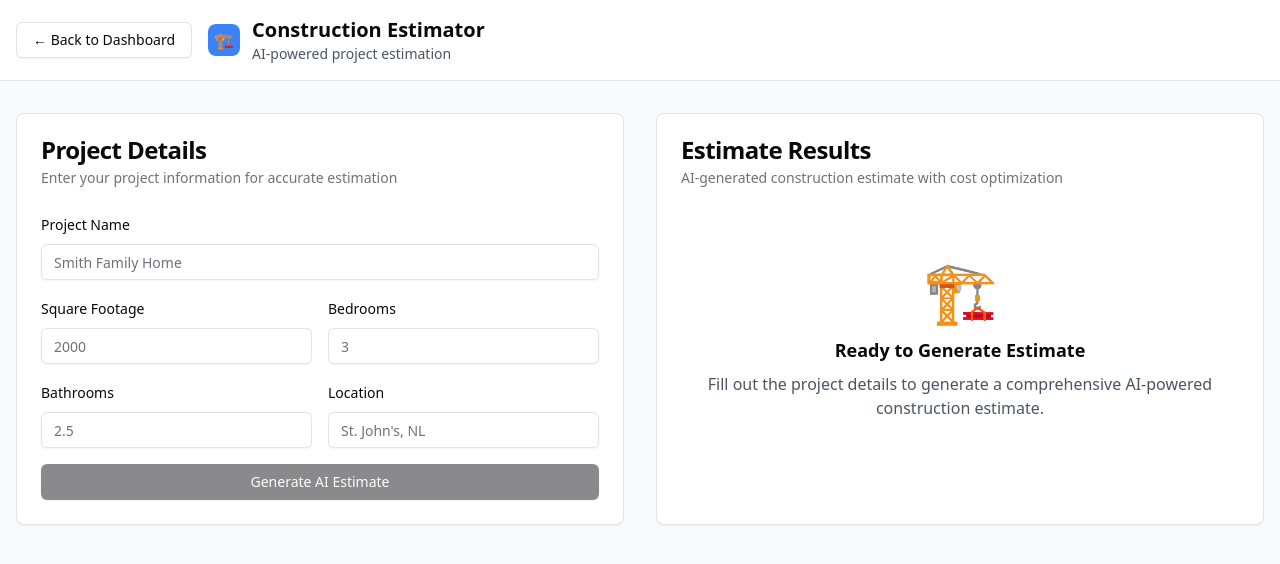
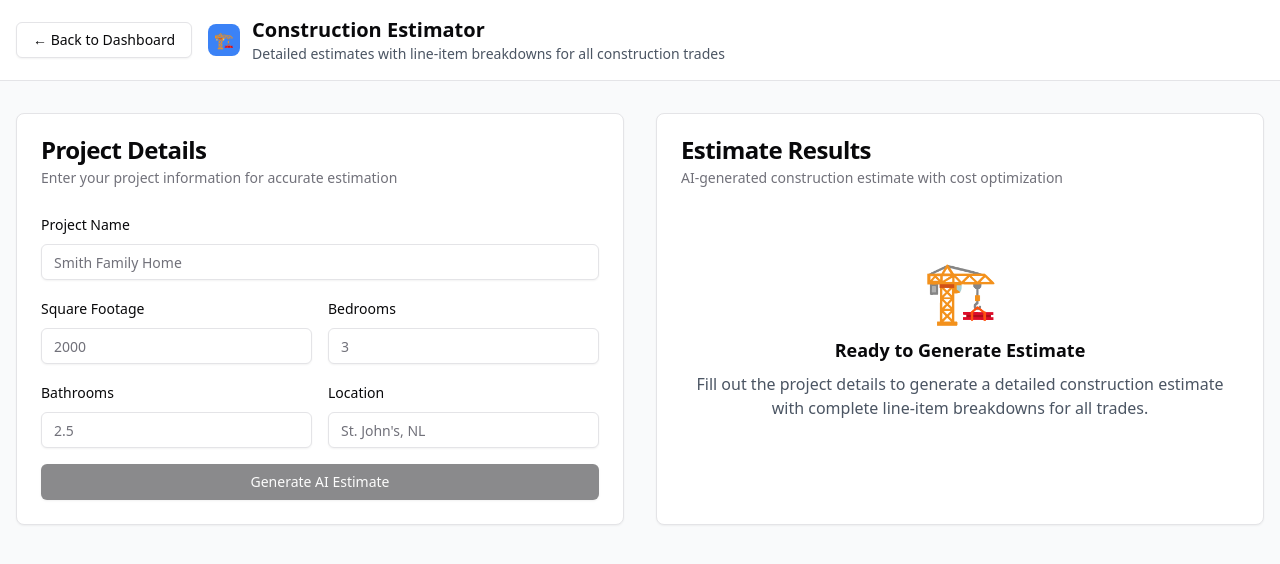
Before and after one commit to Agent4343/BizOptimize-Pro, a Next.js app: page /dashboard/modules/construction in a window 1280 px wide. Shown: the top 564 px of the page. Built offline with nearby package versions, Linux system fonts and the light colour scheme.

Commit message:
Update descriptions: clarify trade-specific estimators for contractors

```diff
--- a/src/app/dashboard/modules/construction/page.tsx
+++ b/src/app/dashboard/modules/construction/page.tsx
@@ -60,7 +60,7 @@ export default function ConstructionPage() {
               </div>
               <div>
                 <h1 className="text-xl font-bold">Construction Estimator</h1>
-                <p className="text-sm text-gray-600">AI-powered project estimation</p>
+                <p className="text-sm text-gray-600">Detailed estimates with line-item breakdowns for all construction trades</p>
               </div>
             </div>
           </div>
@@ -169,7 +169,7 @@ export default function ConstructionPage() {
                   <div className="text-6xl mb-4">🏗️</div>
                   <h3 className="text-lg font-semibold mb-2">Ready to Generate Estimate</h3>
                   <p className="text-gray-600">
-                    Fill out the project details to generate a comprehensive AI-powered construction estimate.
+                    Fill out the project details to generate a detailed construction estimate with complete line-item breakdowns for all trades.
                   </p>
                 </div>
               )}
--- a/src/app/dashboard/page.tsx
+++ b/src/app/dashboard/page.tsx
@@ -11,7 +11,7 @@ export default function DashboardPage() {
     {
       id: "construction",
       name: "Construction Estimator",
-      description: "AI-powered project estimation",
+      description: "Detailed project estimates with line-item breakdowns",
       icon: "🏗️",
       savings: "$94,610",
       status: "Active"
```
